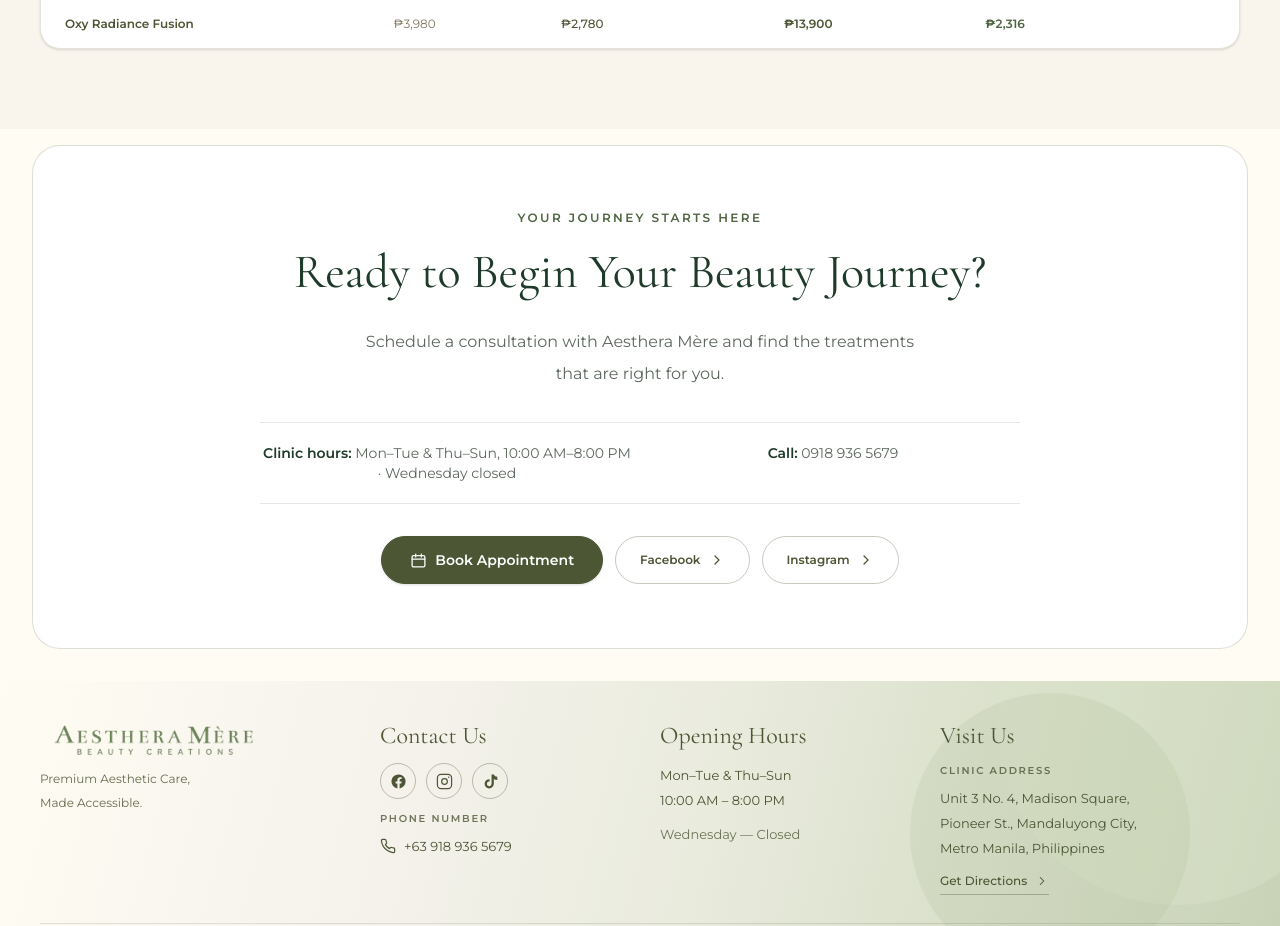
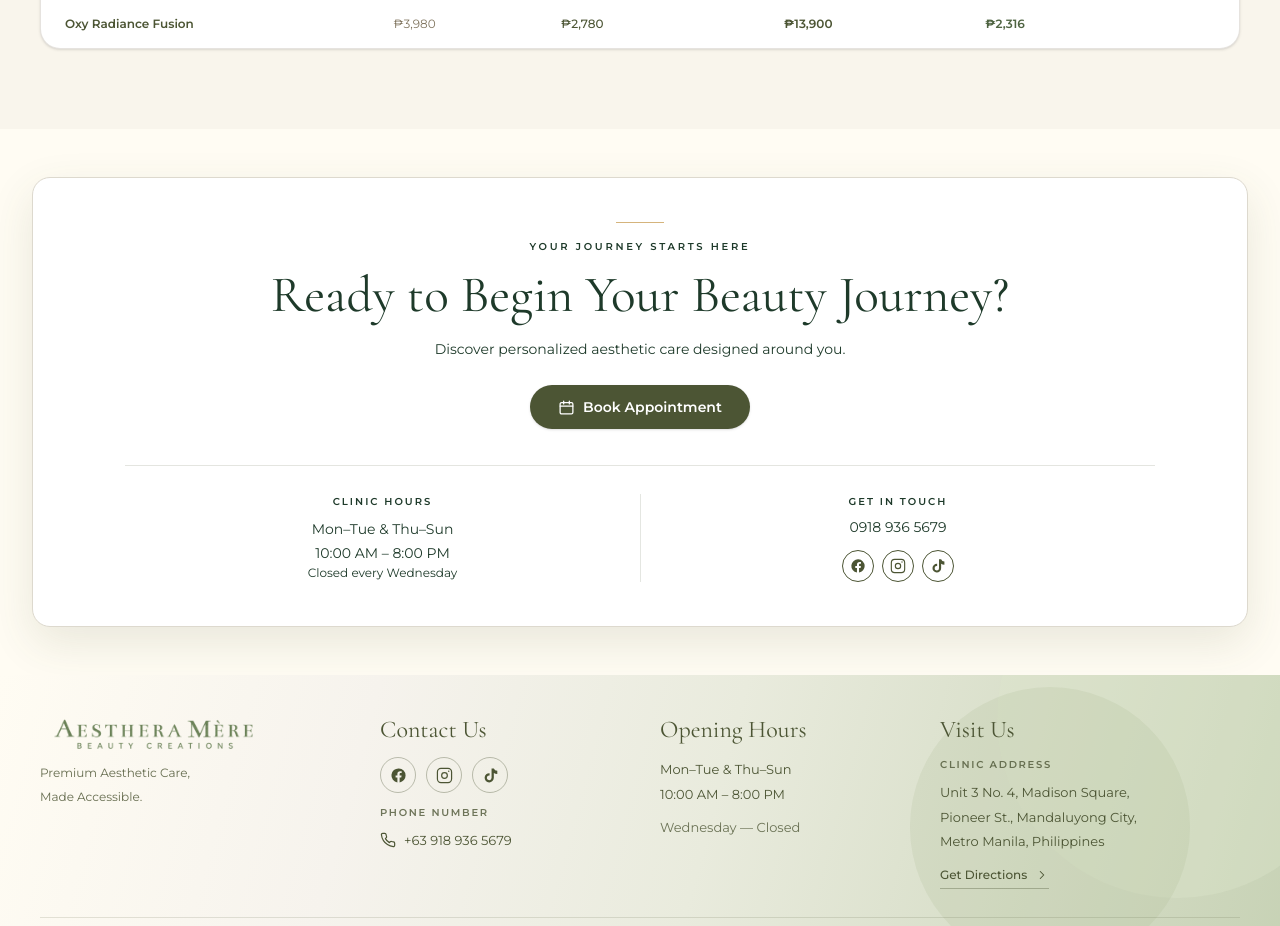
Before and after one commit to bettybeatrix/aesthera-mere, a Next.js app: page /promos in a window 1280 px wide. Shown: the part 3580-4506 px from the top of the page. Built offline with nearby package versions, Linux system fonts and the light colour scheme.

Commit message:
Redesign consultation card layout

```diff
--- a/components/Consultation.tsx
+++ b/components/Consultation.tsx
@@ -1,64 +1,56 @@
-
 "use client";
 
 import BookingTrigger from "@/components/BookingTrigger";
 import { ChevronRightIcon } from "@/components/Icons";
 import { CLASSPASS_URL } from "@/lib/classpass";
 
+const socialLinks = [
+  { name: "Facebook", url: "https://www.facebook.com/aestheramereph/" },
+  { name: "Instagram", url: "https://www.instagram.com/aestheramereph/" },
+  { name: "TikTok", url: "https://www.tiktok.com/@aestheramere" },
+];
+
+function SocialIcon({ name }: { name: string }) {
+  if (name === "Facebook") return <svg viewBox="0 0 24 24" fill="currentColor" className="h-4 w-4" aria-hidden="true"><path d="M22 12a10 10 0 1 0-11.56 9.88v-7H7.9V12h2.54V9.8c0-2.51 1.5-3.9 3.78-3.9 1.1 0 2.25.2 2.25.2v2.47H15.2c-1.24 0-1.63.77-1.63 1.56V12h2.78l-.44 2.88h-2.34v7A10 10 0 0 0 22 12Z" /></svg>;
+  if (name === "Instagram") return <svg viewBox="0 0 24 24" fill="none" stroke="currentColor" strokeWidth="1.7" className="h-4 w-4" aria-hidden="true"><rect x="2" y="2" width="20" height="20" rx="5" /><circle cx="12" cy="12" r="4" /><circle cx="18" cy="6" r="1" fill="currentColor" stroke="none" /></svg>;
+  return <svg viewBox="0 0 24 24" fill="currentColor" className="h-4 w-4" aria-hidden="true"><path d="M16.7 2h-3.2v13.3a3.3 3.3 0 1 1-2.8-3.27V8.76a6.5 6.5 0 1 0 6 6.48V8.5a8.3 8.3 0 0 0 4.9 1.45V5.34A5.1 5.1 0 0 1 16.7 2Z" /></svg>;
+}
+
 export default function Consultation({ showClassPass = false }: { showClassPass?: boolean }) {
   return (
-    <section
-      id="consultation"
-      className="relative overflow-hidden bg-[#FFFCF3]"
-      style={{ padding: "1rem clamp(1.25rem, 3vw, 2rem) clamp(1.5rem, 2.5vw, 2.5rem)" }}
-    >
-      <div className="relative z-10 mx-auto flex max-w-[1280px] flex-col items-center rounded-[28px] border border-[#4F6442]/20 bg-white px-6 py-12 text-center md:px-12 md:py-16">
+    <section id="consultation" className="bg-[#FFFCF3] px-5 py-8 sm:px-8 sm:py-12">
+      <div className="mx-auto max-w-[1280px] rounded-[18px] border border-[#DDD9CE] bg-white px-6 py-9 text-center shadow-[0_16px_45px_rgba(76,85,52,0.12)] sm:px-10 sm:py-11 lg:px-16">
+          <div className="mx-auto mb-4 h-px w-12 bg-[#D5B47C]" aria-hidden="true" />
+          <p className="font-montserrat text-[10px] font-semibold uppercase tracking-[0.27em] text-[#1E3A2A]">Your Journey Starts Here</p>
+          <h2 className="font-seasons mt-3 text-[clamp(2rem,4vw,3.5rem)] leading-[1.15] text-[#1E3A2A]">Ready to Begin Your Beauty Journey?</h2>
+          <p className="font-montserrat mt-3 text-sm leading-6 text-[#1E3A2A]">Discover personalized aesthetic care designed around you.</p>
+          <BookingTrigger className="font-montserrat mt-6 inline-flex min-h-11 items-center justify-center gap-2 rounded-full bg-[#4C5534] px-7 py-2.5 text-sm font-semibold text-white shadow-sm transition-colors hover:bg-[#35452F] focus-visible:outline-2 focus-visible:outline-offset-4 focus-visible:outline-[#4C5534]" />
 
-        {/* Small Heading */}
-        <p className="font-montserrat text-xs font-semibold uppercase tracking-[0.2em] text-[#4F6442]">
-          Your Journey Starts Here
-        </p>
-
-        {/* Main Heading */}
-        <h2 className="font-seasons mt-4 max-w-[760px] text-4xl leading-tight text-[#1E3A2A] md:text-5xl">
-          Ready to Begin Your Beauty Journey?
-        </h2>
-
-        {/* Description */}
-        <p className="font-montserrat mt-6 max-w-[580px] text-sm leading-7 text-[#5C675D] md:text-base md:leading-8">
-          Schedule a consultation with Aesthera Mère and find the treatments that are right for you.
-        </p>
-
-        <div className="mt-8 grid w-full max-w-[760px] gap-3 border-y border-[#4F6442]/15 py-5 font-montserrat text-sm text-[#5C675D] sm:grid-cols-2">
-          <p><span className="font-semibold text-[#1E3A2A]">Clinic hours:</span> Mon–Tue &amp; Thu–Sun, 10:00 AM–8:00 PM · Wednesday closed</p>
-          <a href="tel:+639189365679" className="transition-colors hover:text-[#1E3A2A]"><span className="font-semibold text-[#1E3A2A]">Call:</span> 0918 936 5679</a>
-        </div>
-
-        <div className="mt-8 flex flex-wrap items-center justify-center gap-3">
-          <BookingTrigger className="font-montserrat inline-flex min-h-12 items-center justify-center gap-2 rounded-full border border-[#4C5534] bg-[#4C5534] px-7 py-3 text-sm font-semibold text-white shadow-sm transition-all duration-300 hover:-translate-y-1 hover:bg-[#35452F] hover:shadow-lg focus-visible:outline-2 focus-visible:outline-offset-4 focus-visible:outline-[#4C5534]" />
-          <a href="https://www.facebook.com/aestheramereph/" target="_blank" rel="noopener noreferrer" className="font-montserrat inline-flex min-h-12 items-center justify-center gap-2 rounded-full border border-[#4C5534]/30 px-6 text-xs font-semibold text-[#4C5534] hover:bg-[#F6F3ED]">Facebook <ChevronRightIcon className="h-4 w-4" /></a>
-          <a href="https://www.instagram.com/aestheramereph/" target="_blank" rel="noopener noreferrer" className="font-montserrat inline-flex min-h-12 items-center justify-center gap-2 rounded-full border border-[#4C5534]/30 px-6 text-xs font-semibold text-[#4C5534] hover:bg-[#F6F3ED]">Instagram <ChevronRightIcon className="h-4 w-4" /></a>
-        </div>
-
-        {showClassPass && (
-          <div className="mt-8 w-full max-w-[760px]">
-            <p className="flex items-center gap-3 font-montserrat text-[10px] font-semibold uppercase tracking-[0.16em] text-[#4F6442] before:h-px before:flex-1 before:bg-[#4F6442]/20 after:h-px after:flex-1 after:bg-[#4F6442]/20">
-              Other ways to book
-            </p>
-            <p className="mt-4 font-montserrat text-sm leading-6 text-[#5C675D]">
-              ClassPass members can book select treatments through ClassPass.
-            </p>
-            <a
-              href={CLASSPASS_URL}
-              target="_blank"
-              rel="noopener noreferrer"
-              className="mt-4 inline-flex min-h-12 items-center justify-center gap-2 rounded-full border border-[#4C5534]/35 px-6 font-montserrat text-xs font-semibold text-[#4C5534] transition-colors hover:bg-[#F6F3ED] focus-visible:outline-2 focus-visible:outline-offset-4 focus-visible:outline-[#4C5534]"
-            >
-              Find us on ClassPass <ChevronRightIcon className="h-4 w-4" />
-            </a>
+          <div className={`mx-auto mt-9 grid max-w-[1030px] gap-y-6 border-t border-[#4C5534]/15 pt-7 text-center sm:grid-cols-2 ${showClassPass ? "md:grid-cols-3" : ""}`}>
+            <div className="sm:px-6">
+              <h3 className="font-montserrat text-[10px] font-semibold uppercase tracking-[0.2em] text-[#1E3A2A]">Clinic Hours</h3>
+              <p className="mt-2 font-montserrat text-sm leading-6 text-[#1E3A2A]">Mon–Tue &amp; Thu–Sun<br />10:00 AM – 8:00 PM</p>
+              <p className="font-montserrat text-xs text-[#1E3A2A]">Closed every Wednesday</p>
+            </div>
+            <div className="border-t border-[#4C5534]/15 pt-6 sm:border-l sm:border-t-0 sm:px-6 sm:pt-0">
+              <h3 className="font-montserrat text-[10px] font-semibold uppercase tracking-[0.2em] text-[#1E3A2A]">Get in Touch</h3>
+              <a href="tel:+639189365679" className="mt-2 inline-block font-montserrat text-sm text-[#1E3A2A] hover:text-[#80632F]">0918 936 5679</a>
+              <div className="mt-3 flex justify-center gap-2">
+                {socialLinks.map(({ name, url }) => (
+                  <a key={name} href={url} target="_blank" rel="noopener noreferrer" aria-label={`Aesthera Mère on ${name}`} className="flex h-8 w-8 items-center justify-center rounded-full border border-[#4C5534] text-[#4C5534] transition-colors hover:bg-[#4C5534] hover:text-white focus-visible:outline-2 focus-visible:outline-offset-2 focus-visible:outline-[#4C5534]">
+                    <SocialIcon name={name} />
+                  </a>
+                ))}
+              </div>
+            </div>
+            {showClassPass && (
+              <div className="border-t border-[#4C5534]/15 pt-6 sm:col-span-2 md:col-span-1 md:border-l md:border-t-0 md:px-6 md:pt-0">
+                <h3 className="font-montserrat text-[10px] font-semibold uppercase tracking-[0.2em] text-[#1E3A2A]">Other Ways to Book</h3>
+                <p className="mt-2 font-montserrat text-sm text-[#1E3A2A]">Available on ClassPass</p>
+                <a href={CLASSPASS_URL} target="_blank" rel="noopener noreferrer" className="mt-3 inline-flex min-h-9 items-center gap-3 rounded-full border border-[#4C5534]/45 px-5 font-montserrat text-xs text-[#4C5534] transition-colors hover:bg-[#F5F2EB] focus-visible:outline-2 focus-visible:outline-offset-2 focus-visible:outline-[#4C5534]">Find us on ClassPass <ChevronRightIcon className="h-3.5 w-3.5" /></a>
+              </div>
+            )}
           </div>
-        )}
-
       </div>
     </section>
   );
```
